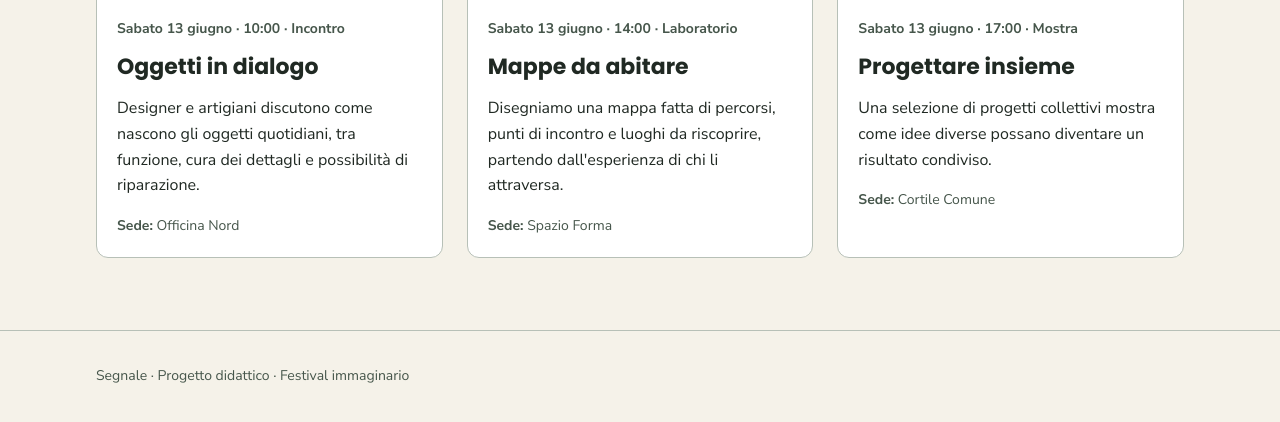
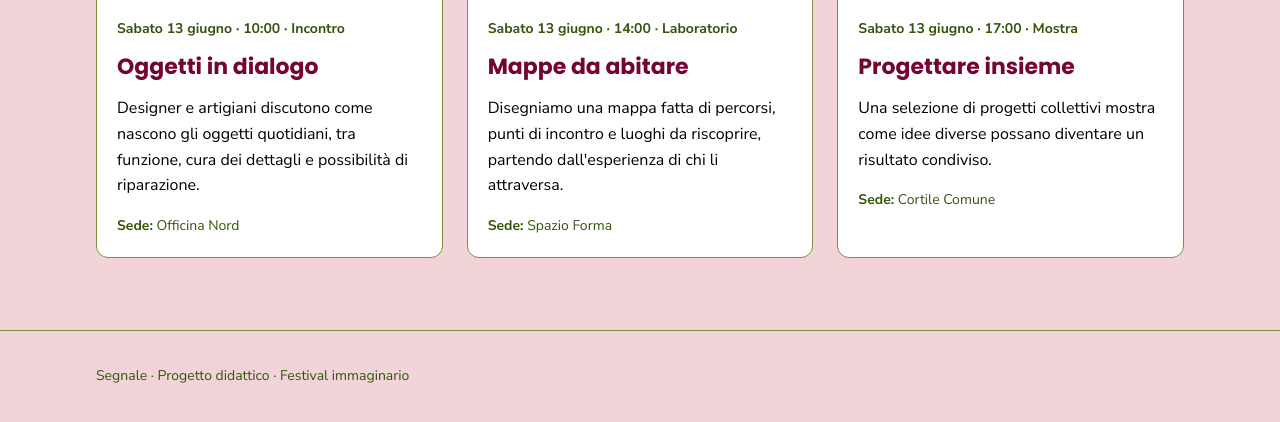
Before and after one commit to degiovanniemma/festival-segnale, a plain HTML site: page programma.html in a window 1280 px wide. Shown: the part 1317-1739 px from the top of the page. Drawn offline with Linux system fonts and the light colour scheme.

Commit message:
Revise color variables and update styles
Updated color variables for primary, background, text, titles, and borders. Adjusted color references in various CSS rules.

```diff
--- a/style.css
+++ b/style.css
@@ -3,13 +3,16 @@
 
 /* Scelte comuni: ogni regola usa var() per richiamarne il valore. */
 :root {
-  --colore-primario: #245c49;
-  --colore-primario-scuro: #173f32;
-  --colore-sfondo: #f5f2e9;
-  --colore-testo: #202923;
+  --colore-primario: #7C8E40;
+  --colore-primario-scuro: #35540B;
+  --colore-sfondo: #F2D4D8;
+  --colore-testo: #000000;
+  --colore-titoli: #740533;
+  --colore-bordo: #7C8E40;
   --font-testo: "Nunito Sans", sans-serif;
   --font-titoli: "Poppins", sans-serif;
 }
+
 
 * {
   box-sizing: border-box;
@@ -92,7 +95,7 @@ nav a[aria-current="page"] {
 
 .eyebrow,
 .event-meta {
-  color: #46564b;
+  color: var(--colore-testo);
   font-size: 0.875rem;
   font-weight: bold;
 }
@@ -280,3 +283,24 @@ h3 {
     padding: 0.1rem 0;
   }
 }
+h1,
+h2,
+h3 {
+  color: var(--colore-titoli);
+}
+
+.eyebrow,
+.event-meta,
+.event-place,
+.site-footer {
+  color: var(--colore-primario-scuro);
+}
+
+.event-card {
+  border-color: var(--colore-bordo);
+  background: #ffffff;
+}
+
+.site-footer {
+  border-top-color: var(--colore-bordo);
+}
```
